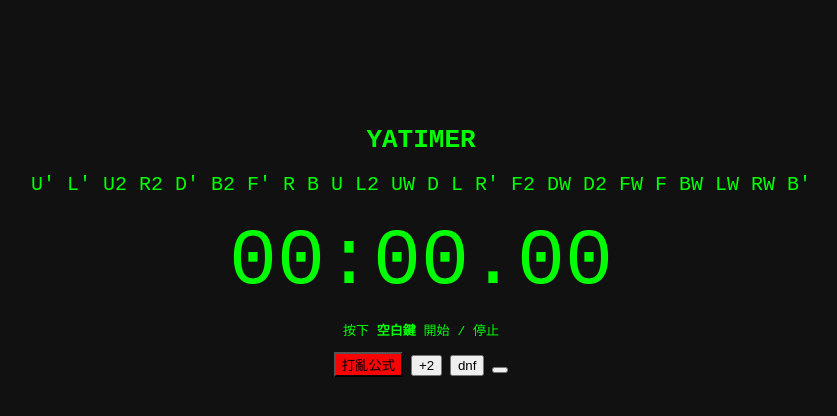
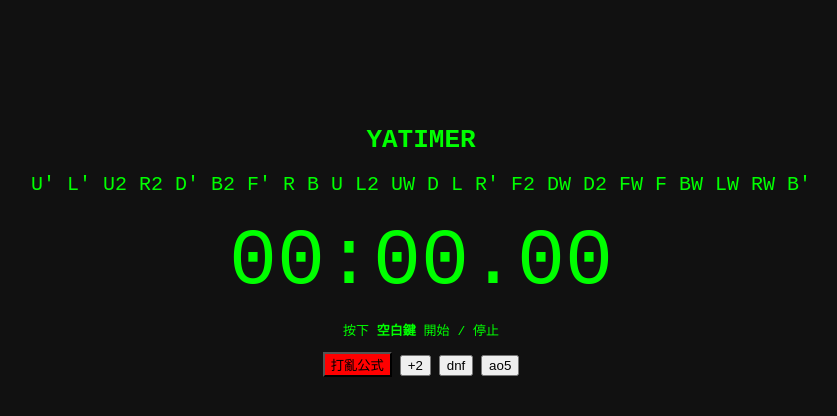
Before and after one commit to yangycl/Yatimer, a website: page index.html in a window 1280 px wide. Shown: the whole page, without its empty margins (219-1056 px from the left). Drawn offline with nearby package versions, Linux system fonts and the light colour scheme.

Commit message:
修正按鈕沒有字的bug

```diff
--- a/index.html
+++ b/index.html
@@ -31,7 +31,7 @@
     </button>
     <button id="+2btn">+2</button>
     <button id="dnfbtn">dnf</button>
-    <button id="ao5btn"></button>
+    <button id="ao5btn">ao5</button>
     <br><br>
     <ul>
 
```
